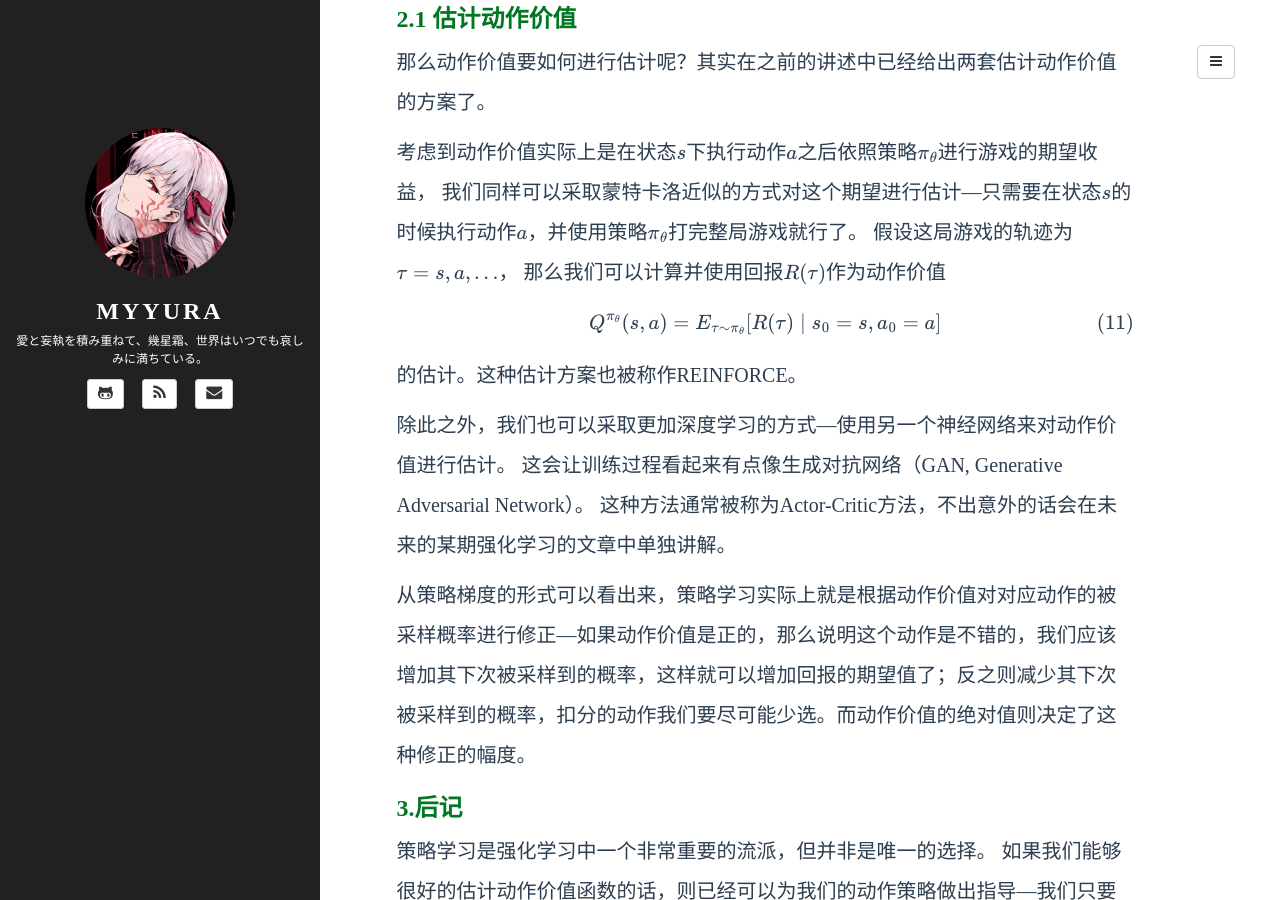
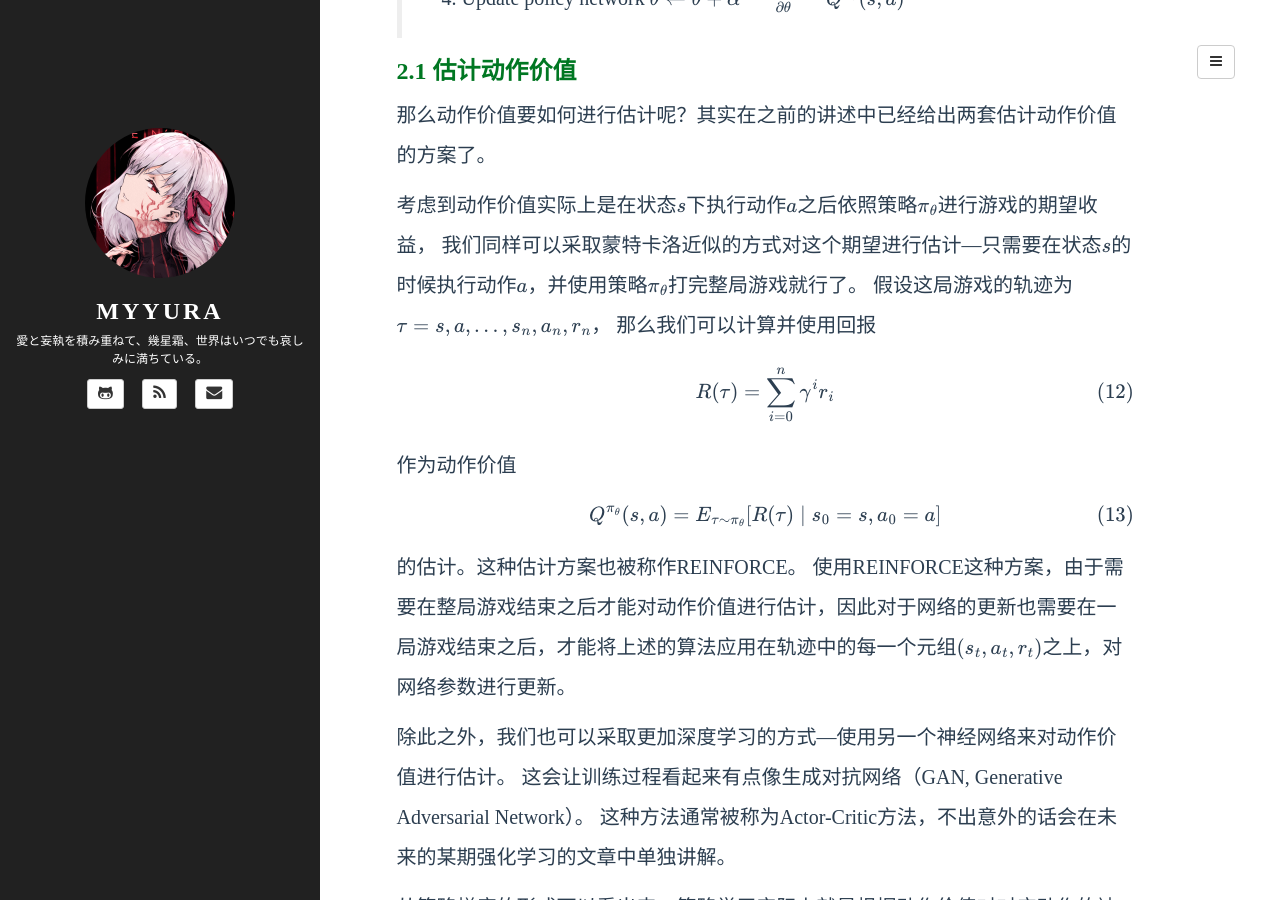
Before and after one commit to Myyura/myyura.github.io, a Jekyll site: the page built from _posts/math_algorithm/2022-5-4-reinforcement_learning_policy_learning.md, in a window 1280 px wide and 900 px high, scrolled down 5153 px. Built offline with Jekyll 4.4.1, drawn with Linux system fonts in a browser that asks for light colours; formulas are drawn with MathJax 3; a script that is not in the unit is left out; comment, search, counter and statistics services are not loaded; some of the changed text lies outside the part shown.

Commit message:
Update 2022-5-4-reinforcement_learning_policy_learning.md

```diff
--- a/_posts/math_algorithm/2022-5-4-reinforcement_learning_policy_learning.md
+++ b/_posts/math_algorithm/2022-5-4-reinforcement_learning_policy_learning.md
@@ -103,11 +103,13 @@ $$
 V^{\pi_{\theta}}(s) = \sum_{a} \pi_{\theta} (a\mid s) Q^{\pi_{\theta}}(s,a)
 $$
 
-其中$Q^{\pi_{\theta}}(s,a) = E_{\tau \sim \pi_{\theta}}[R(\tau) \mid s_0=s, a_0=a]$。
+其中
+
+$$Q^{\pi_{\theta}}(s,a) = E_{\tau \sim \pi_{\theta}}[R(\tau) \mid s_0=s, a_0=a]$$
 
 这个$Q^{\pi_{\theta}}(s,a)$所表述的是，在给定状态$s$的情况下，执行动作$a$之后，
 依照策略$\pi_{\theta}$进行行动所能得到的期望收益。
-与之前的状态价值略有不同，我们可以认为$Q^{\pi_{\theta}}(s,a)$所评价的是状态$s$下采取动作$a$的价值。
+与之前的状态价值略有不同，我们可以认为$Q^{\pi_{\theta}}(s,a)$所评价的是策略$\pi_{\theta}$在状态$s$下采取动作$a$的价值。
 因此，$Q^{\pi_{\theta}}(s,a)$往往也被称为动作价值（Action-Value）。
 
 
@@ -155,12 +157,17 @@ $$
 
 考虑到动作价值实际上是在状态$s$下执行动作$a$之后依照策略$\pi_{\theta}$进行游戏的期望收益，
 我们同样可以采取蒙特卡洛近似的方式对这个期望进行估计---只需要在状态$s$的时候执行动作$a$，并使用策略$\pi_{\theta}$打完整局游戏就行了。
-假设这局游戏的轨迹为$\tau=s, a, \ldots$，
-那么我们可以计算并使用回报$R(\tau)$作为动作价值
+假设这局游戏的轨迹为$\tau=s, a, \ldots, s_n, a_n, r_n$，
+那么我们可以计算并使用回报
+
+$$R(\tau) = \sum_{i=0}^n \gamma^i r_i$$
+
+作为动作价值
 
 $$Q^{\pi_{\theta}}(s,a) = E_{\tau \sim \pi_{\theta}}[R(\tau) \mid s_0=s, a_0=a]$$
 
 的估计。这种估计方案也被称作REINFORCE。
+使用REINFORCE这种方案，由于需要在整局游戏结束之后才能对动作价值进行估计，因此对于网络的更新也需要在一局游戏结束之后，才能将上述的算法应用在轨迹中的每一个元组$(s_t, a_t, r_t)$之上，对网络参数进行更新。
 
 除此之外，我们也可以采取更加深度学习的方式---使用另一个神经网络来对动作价值进行估计。
 这会让训练过程看起来有点像生成对抗网络（GAN, Generative Adversarial Network）。
```
